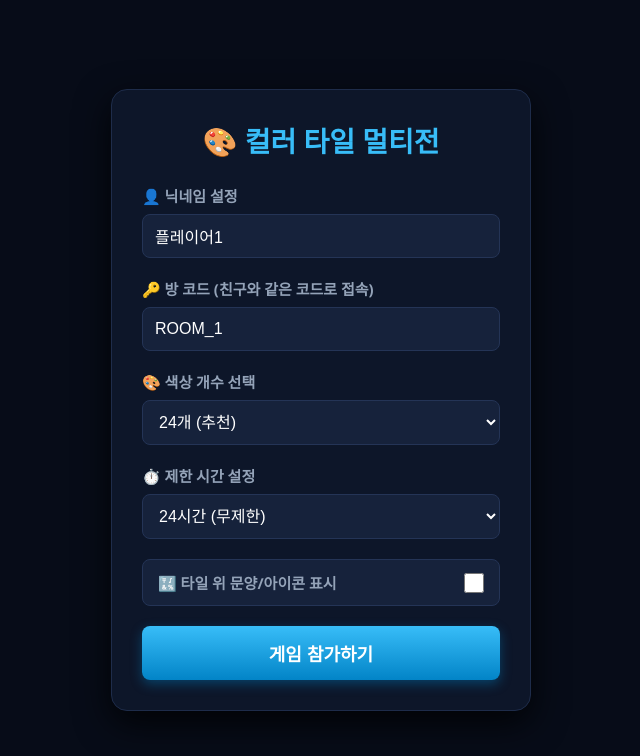
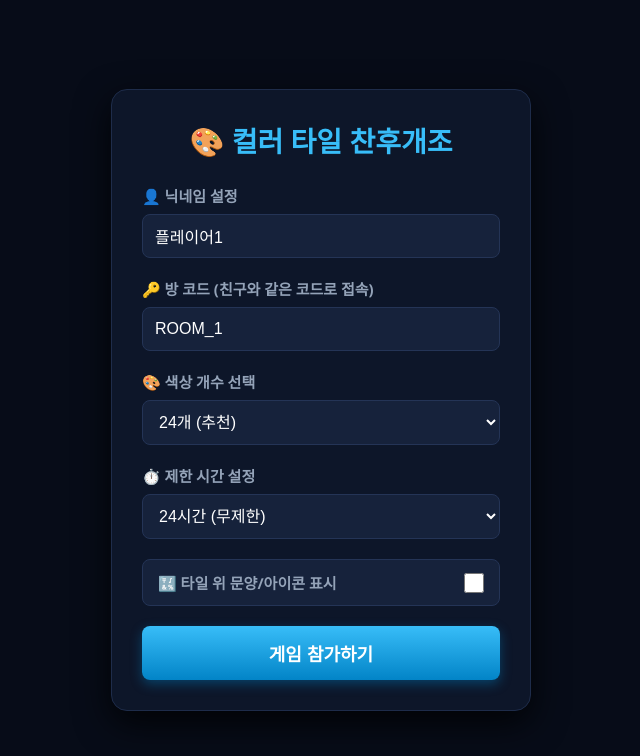
Before and after one commit to ms213012-ux/my-color-tile-game, a website: page public/index.html in a window 1280 px wide. Shown: the whole page, without its empty margins (319-959 px from the left). Drawn offline with nearby package versions, Linux system fonts and the light colour scheme; no server answers.

Commit message:
Update index.html

```diff
--- a/public/index.html
+++ b/public/index.html
@@ -3,7 +3,7 @@
 <head>
   <meta charset="UTF-8">
   <meta name="viewport" content="width=device-width, initial-scale=1.0">
-  <title>컬러 타일 게임 (대형 멀티전)</title>
+  <title>컬러 타일 천후개조</title>
   <script src="/socket.io/socket.io.js"></script>
   <style>
     * { box-sizing: border-box; margin: 0; padding: 0; }
@@ -238,7 +238,7 @@
 
   <!-- 로비 화면 -->
   <div id="lobby-view" class="lobby-card">
-    <h1>🎨 컬러 타일 멀티전</h1>
+    <h1>🎨 컬러 타일 찬후개조</h1>
 
     <div class="form-group">
       <label for="nickname-input">👤 닉네임 설정</label>
```
